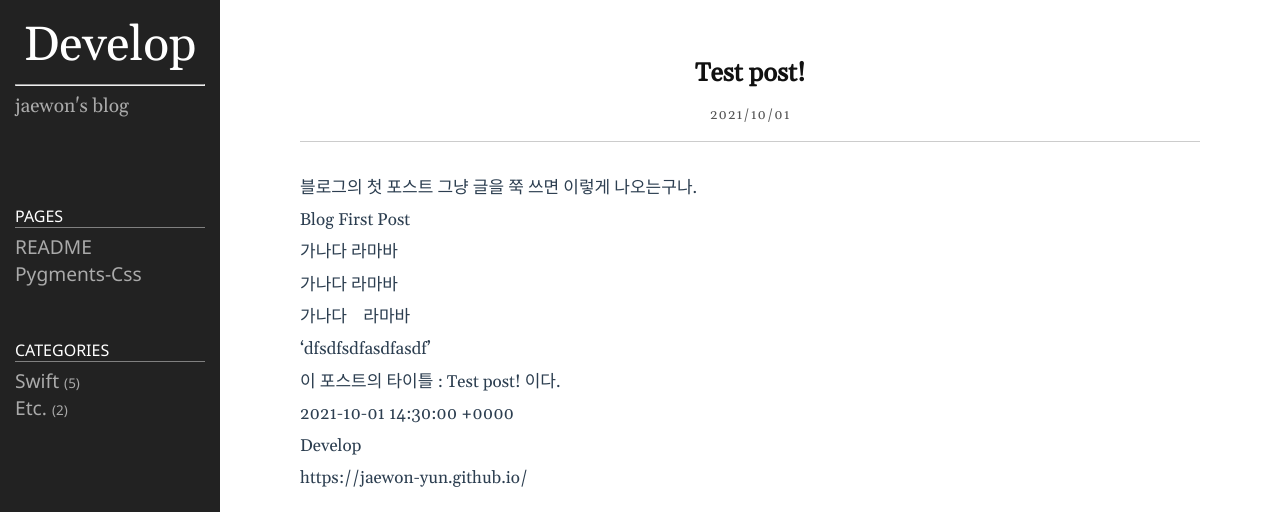
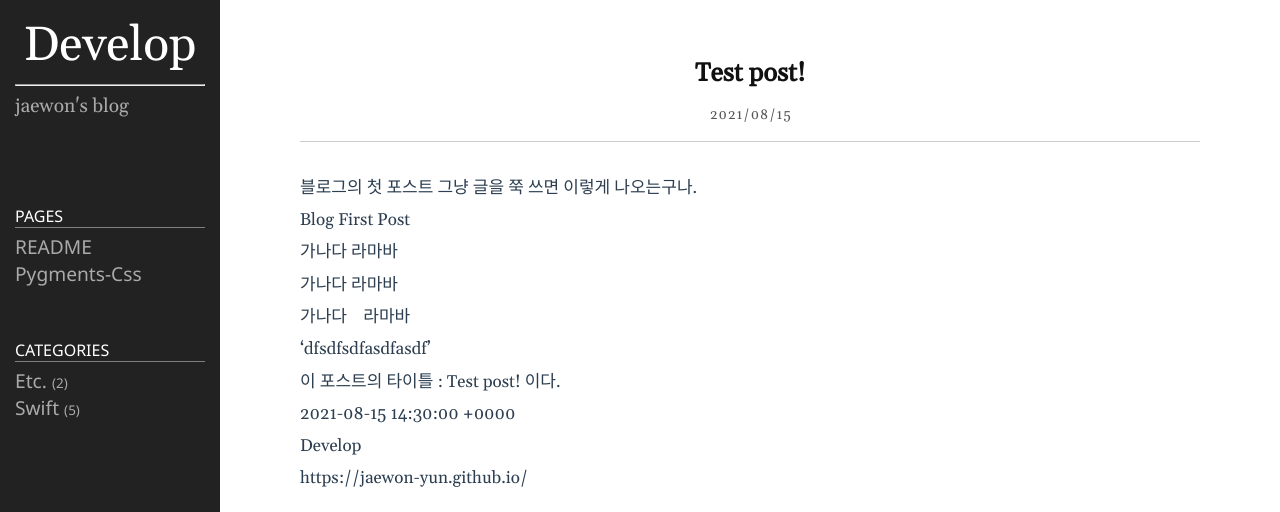
Before and after one commit to Jaewon-Yun/Jaewon-Yun.github.io, a Jekyll site: the page built from _posts/2021-10-01-test-post.markdown, in a window 1280 px wide and 900 px high. Shown: the top 512 px of the window. Built offline with Jekyll 4.4.1, drawn with Linux system fonts in a browser that asks for light colours.

Commit message:
날짜수정

```diff
--- a/_posts/2021-09-27-welcome-to-jekyll.markdown
+++ b/_posts/2021-09-27-welcome-to-jekyll.markdown
@@ -1,7 +1,7 @@
 ---
 layout: post
 title:  "Welcome to Jekyll!"
-date:   2021-09-27 22:49:41 +0900
+date:   2021-08-01 22:49:41 +0900
 categories: etc.
 ---
 You’ll find this post in your `_posts` directory. Go ahead and edit it and re-build the site to see your changes. You can rebuild the site in many different ways, but the most common way is to run `jekyll serve`, which launches a web server and auto-regenerates your site when a file is updated.
--- a/_posts/2021-10-01-test-post.markdown
+++ b/_posts/2021-10-01-test-post.markdown
@@ -1,7 +1,7 @@
 ---
 layout: post
 title:  "Test post!"
-date:   2021-10-01 23:30:00 +0900
+date:   2021-08-15 23:30:00 +0900
 categories: etc.
 ---
 
```
